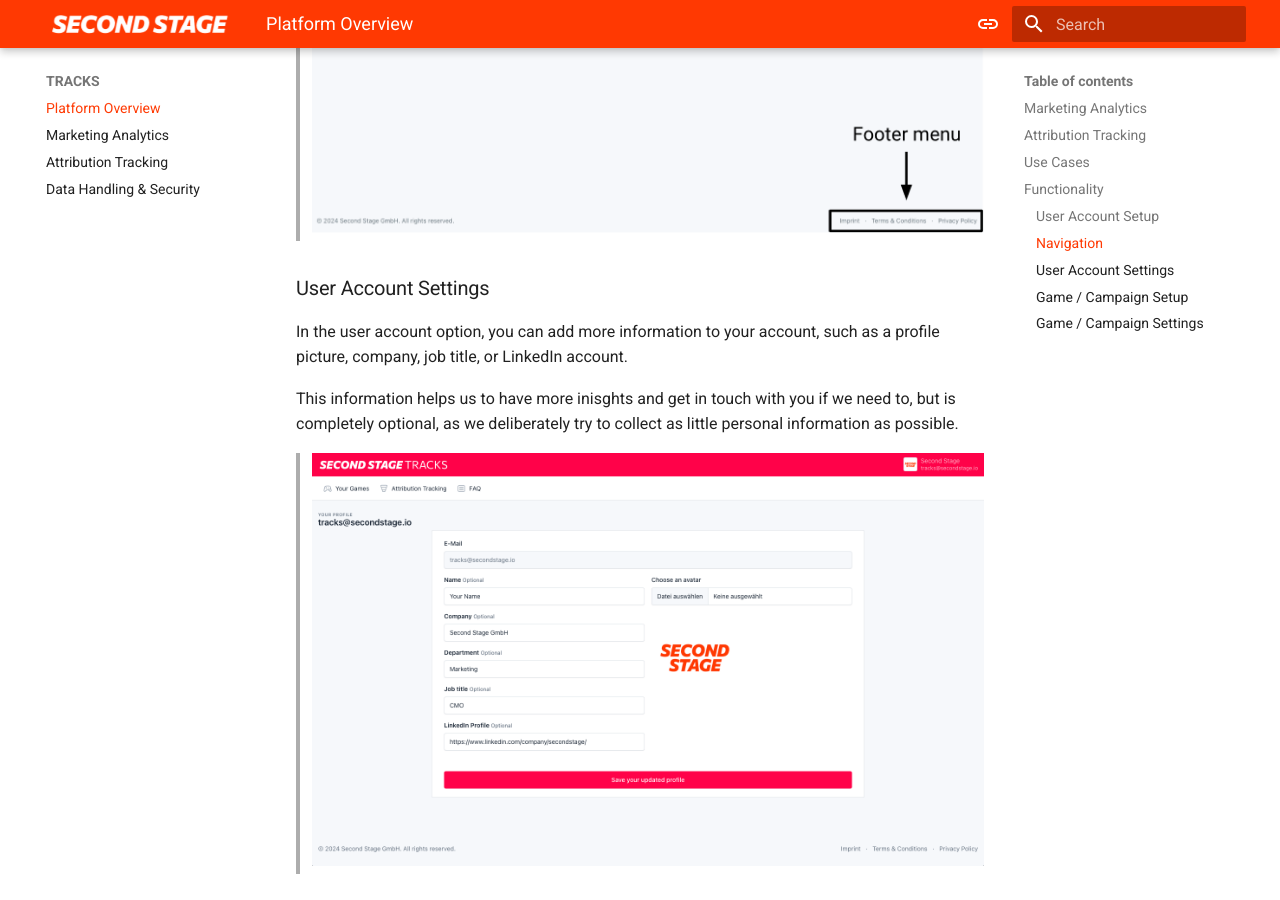
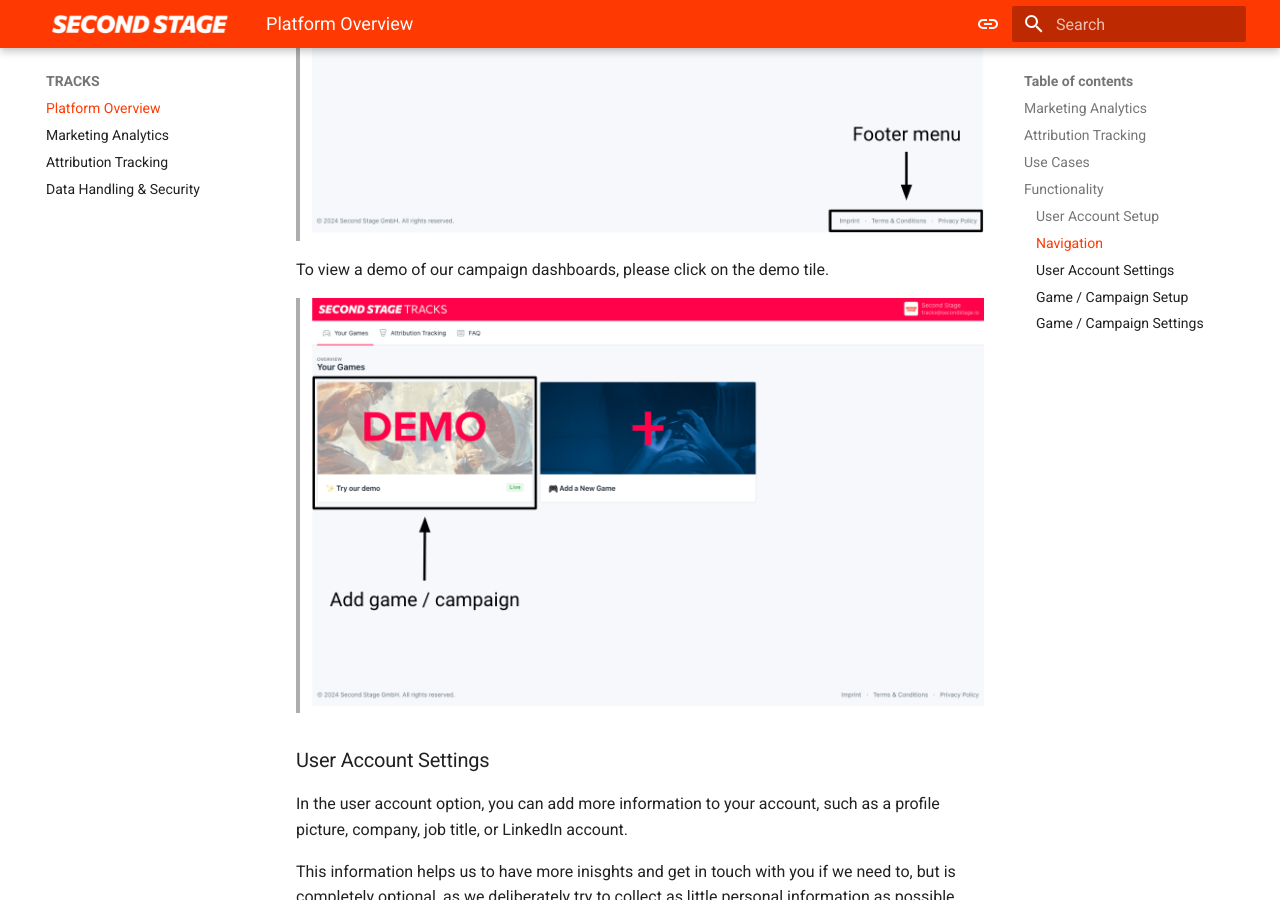
Before and after one commit to secondstage-io/tracks-documentation, an MkDocs documentation site: the page built from docs/tracks/overview.md, in a window 1280 px wide and 900 px high, scrolled down 4444 px. Built offline with MkDocs 1.6.1 and Material for MkDocs 9.7.7, drawn with Linux system fonts in a browser that asks for light colours.

Commit message:
Update overview.md
added demo img

```diff
--- a/docs/tracks/overview.md
+++ b/docs/tracks/overview.md
@@ -94,6 +94,10 @@
 
 > ![Navigation](/assets/overview_navigation.png "Navigation")
 
+To view a demo of our campaign dashboards, please click on the demo tile.
+
+> ![Demo](/assets/overview_demo.png "Demo")
+
 ### User Account Settings
 
 In the user account option, you can add more information to your account, such as a profile picture, company, job title, or LinkedIn account.
```
